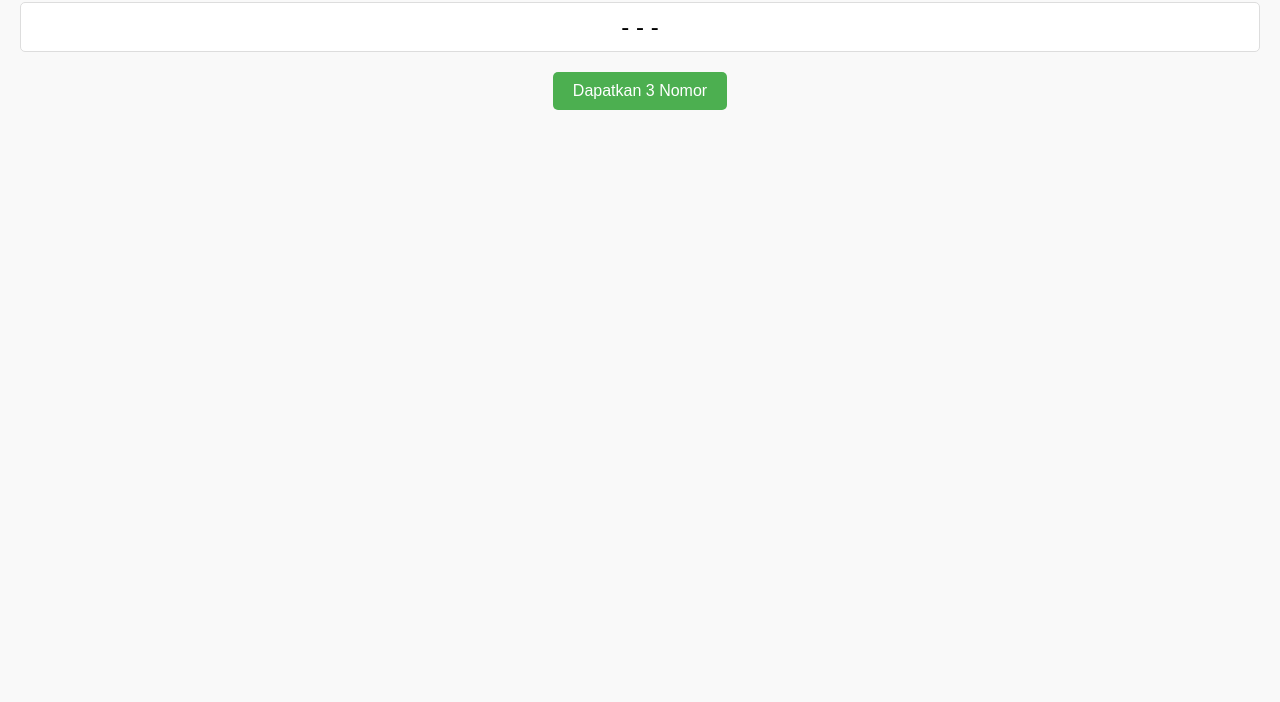
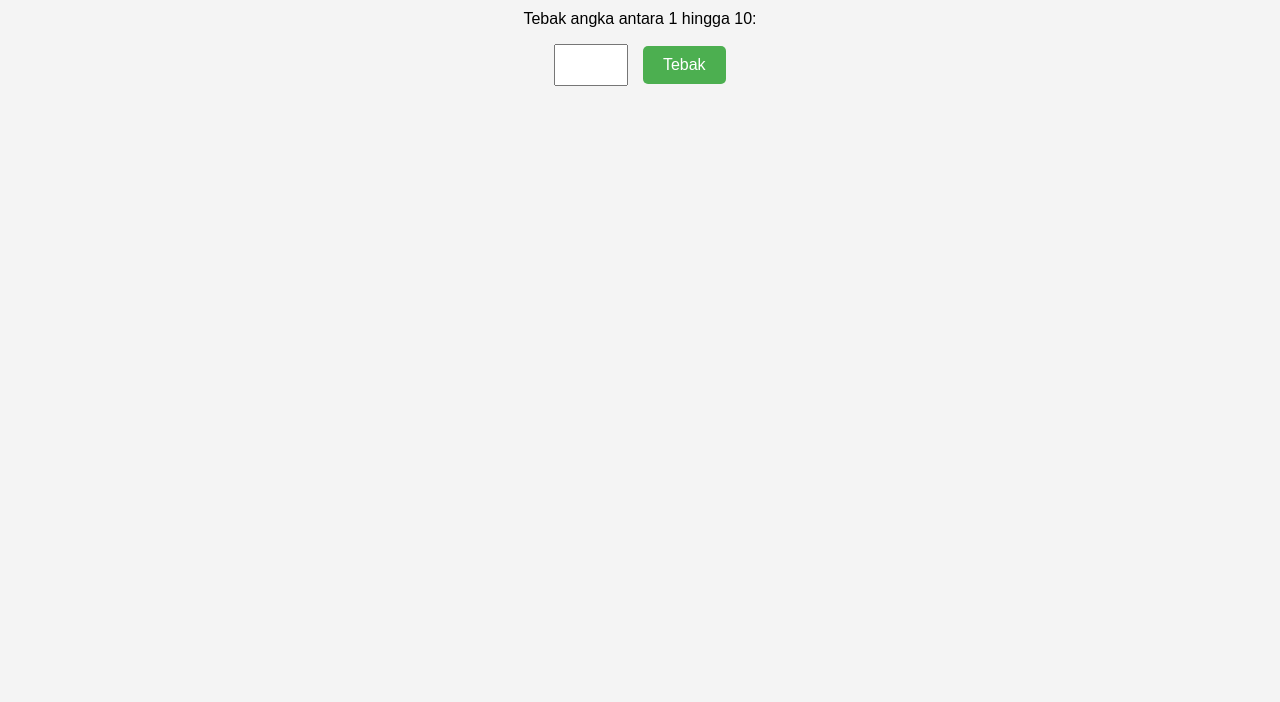
Before and after one commit to 01Proto/farrell.., a plain HTML site: page index.html in a window 1280 px wide. Shown: the part 98-800 px from the top of the page. Drawn offline with Linux system fonts and the light colour scheme.

Commit message:
index.html

```diff
--- a/index.html
+++ b/index.html
@@ -3,25 +3,22 @@
 <head>
     <meta charset="UTF-8">
     <meta name="viewport" content="width=device-width, initial-scale=1.0">
-    <title>Game JUDI Agas 777</title>
+    <title>Permainan Tebak Angka</title>
     <style>
         body {
             font-family: Arial, sans-serif;
-            margin: 0;
+            background: #f4f4f4;
             padding: 20px;
-            background: #f9f9f9;
             text-align: center;
         }
         h1 {
             color: #4CAF50;
         }
-        .numbers {
-            font-size: 24px;
-            margin: 20px 0;
+        input[type="number"] {
             padding: 10px;
-            border: 1px solid #ddd;
-            border-radius: 5px;
-            background: #fff;
+            width: 50px;
+            font-size: 16px;
+            margin-right: 10px;
         }
         button {
             padding: 10px 20px;
@@ -43,24 +40,27 @@
     </style>
 </head>
 <body>
-    <h1>Game JUDI Agas</h1>
-    <div class="numbers" id="numbers">- - -</div>
-    <button onclick="generateNumbers()">Dapatkan 3 Nomor</button>
+    <h1>Permainan Tebak Angka</h1>
+    <p>Tebak angka antara 1 hingga 10:</p>
+    <input type="number" id="guess" min="1" max="10">
+    <button onclick="checkGuess()">Tebak</button>
+
     <div class="result" id="result"></div>
 
     <script>
-        function generateNumbers() {
-            const numbers = [];
-            for (let i = 0; i < 3; i++) {
-                numbers.push(Math.floor(Math.random() * 10)); // Angka 0-9
-            }
-            document.getElementById('numbers').textContent = numbers.join(' - ');
+        let randomNumber = Math.floor(Math.random() * 10) + 1;
 
-            // Cek apakah semua angka sama
-            if (numbers[0] === numbers[1] && numbers[1] === numbers[2]) {
-                document.getElementById('result').textContent = 'Selamat! Anda menang!';
+        function checkGuess() {
+            const userGuess = parseInt(document.getElementById('guess').value);
+            const resultDiv = document.getElementById('result');
+
+            if (userGuess < 1 || userGuess > 10 || isNaN(userGuess)) {
+                resultDiv.textContent = 'Masukkan angka yang valid (1-10).';
+            } else if (userGuess === randomNumber) {
+                resultDiv.textContent = 'Selamat! Anda menebak angka yang benar: ' + randomNumber;
             } else {
-                document.getElementById('result').textContent = 'Coba lagi!';
+                resultDiv.textContent = 'Salah! Angka yang benar adalah: ' + randomNumber;
+                randomNumber = Math.floor(Math.random() * 10) + 1; // Generate angka baru
             }
         }
     </script>
```
